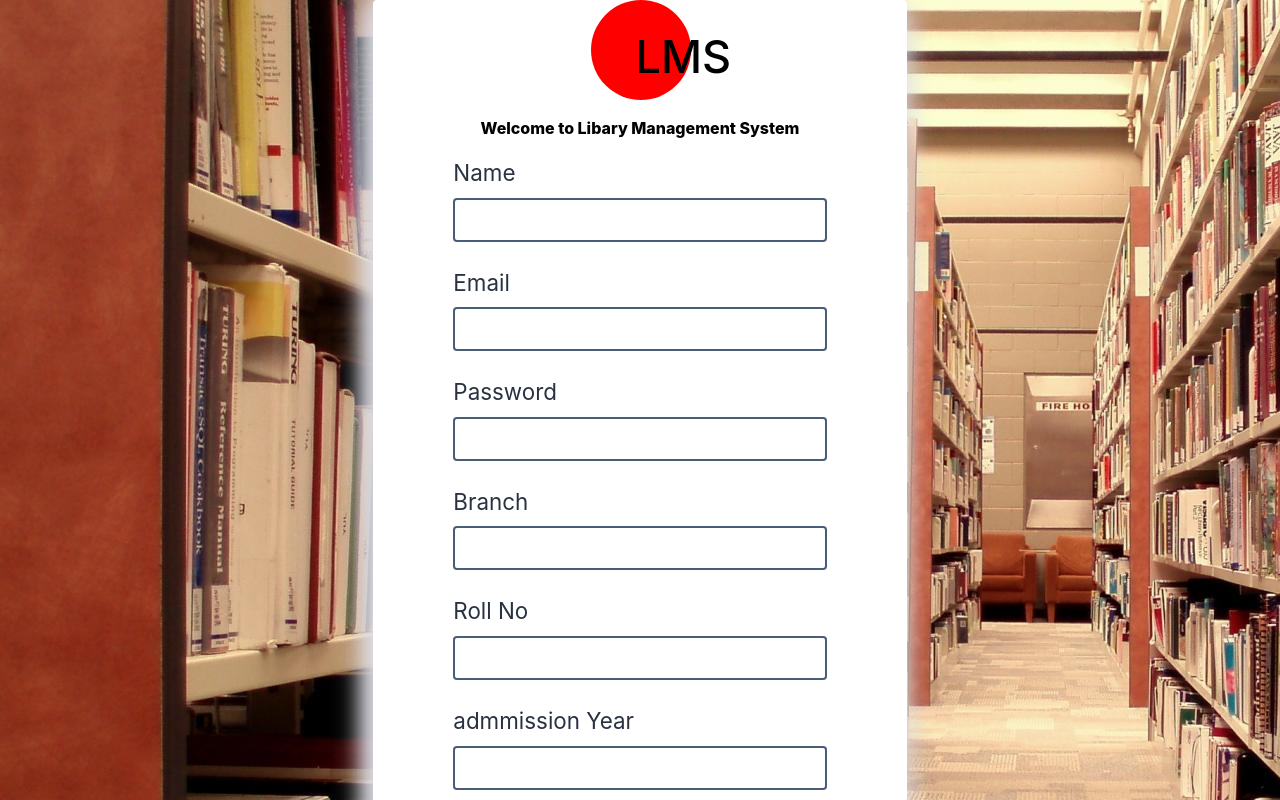
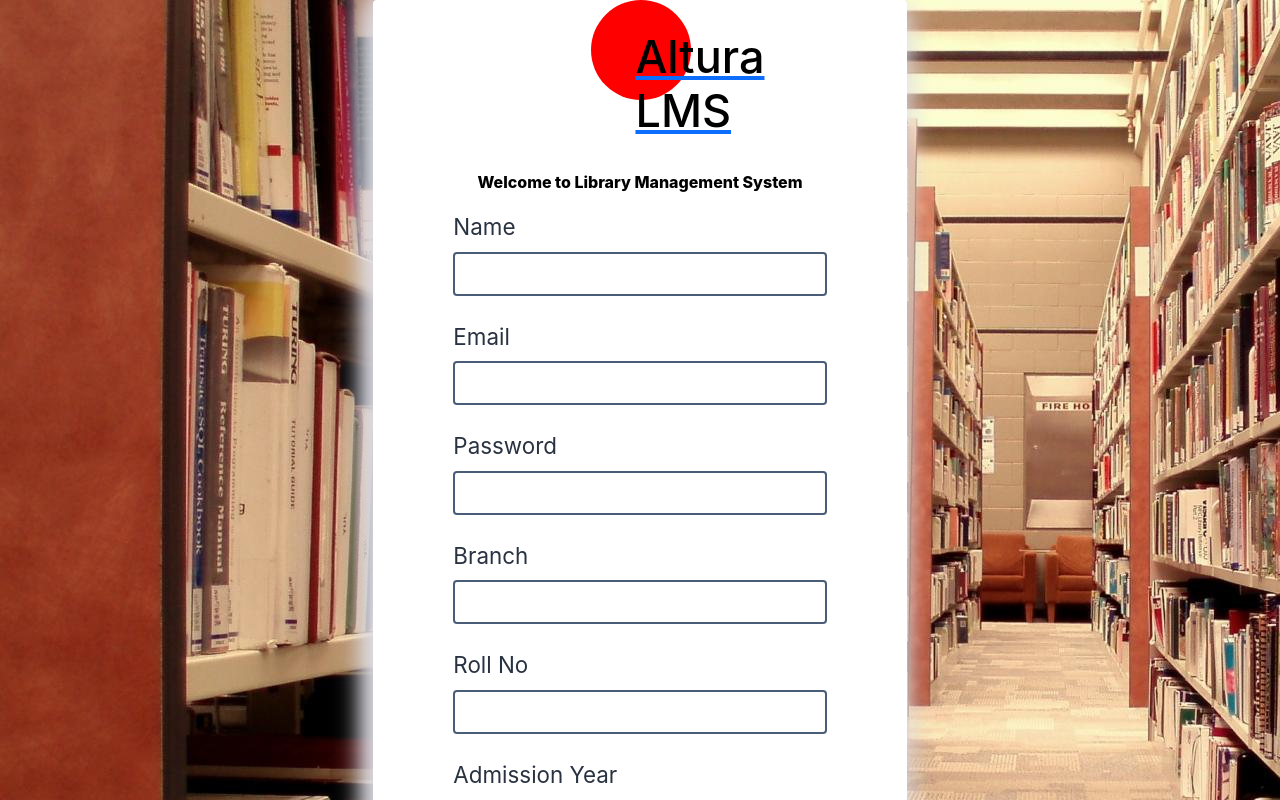
Before and after one commit to CodyAskew9/altura-prep-fe, a React (Create React App) app: page /register in a window 1280 px wide. Shown: the top 800 px of the page. Built offline with nearby package versions, Linux system fonts and the light colour scheme.

Commit message:
fixing spelling and styles

```diff
--- a/src/components/Form/Register.js
+++ b/src/components/Form/Register.js
@@ -55,9 +55,12 @@ const SignInForm = () => {
           <div className="container">
               <div style={{marginLeft:"37%"}}>
                         <div id="circle"></div>
-                          <h1  style={{color:"black",marginLeft:"44px",marginTop:"-70px",fontSize:"45px"}}>LMS</h1>
+                        <Link to="/">
+
+                          <h1  style={{color:"black",marginLeft:"44px",marginTop:"-70px",fontSize:"45px"}}>Altura LMS</h1>
+                        </Link>
                         </div>
-                        <p style={{color:"black",fontWeight:"800",textAlign:"center"}}>Welcome to Libary
+                        <p style={{color:"black",fontWeight:"800",textAlign:"center"}}>Welcome to Library
 Management System</p>
 
             <Form>
@@ -129,7 +132,7 @@ Management System</p>
               </div>
 
               <div className="form-row">
-                <label htmlFor="year">admmission Year </label>
+                <label htmlFor="year">Admission Year </label>
                 <Field
                   type="number"
                   name="year"
@@ -154,7 +157,7 @@ Management System</p>
             <Link to="/login"
              style={{
                fontFamily:"sans-serif",color:"black",textDecoration:"none",fontSize:"20px"}}>
-                 If You have account then plz login</Link>
+                 If You Have Account Then Please Login Here</Link>
             </div>
 
           </div>
--- a/src/components/Navbar.js
+++ b/src/components/Navbar.js
@@ -12,7 +12,7 @@ const Navbar = () => {
             <div className="container-fluid">
 
                 <a className="navbar-brand" href="/dashboard"
-                style={{fontFamily:"oswald",fontSize:"30px",marginTop:"-4px"}}>Libary Management System</a>
+                style={{fontFamily:"oswald",fontSize:"30px",marginTop:"-4px"}}>Altura LMS</a>
                 <p style={{textAlign:"center",marginRight:"10%",fontFamily:"sans-serif",fontSize:"24px"}}>
                 <i className="far fa-user "></i> { " "}{ currentUser && currentUser.user.name.split(" ")[0]}</p>
             </div>
--- a/src/components/UserHome.js
+++ b/src/components/UserHome.js
@@ -22,7 +22,7 @@ const UserHome = () => {
                   <p style={{fontSize:"22px",color:"white"}}> <b>Phone Number :</b> {currentUser && currentUser[0] && currentUser[0].phone_no}</p>
                   <p style={{fontSize:"22px",color:"white"}}> <b>Enrollment No : </b>{currentUser && currentUser[0] && currentUser[0].roll_no}</p>
                   <p style={{fontSize:"22px",color:"white"}}><b>Branch : </b>{currentUser && currentUser[0] && currentUser[0].branch}</p>
-                  <p style={{fontSize:"22px",color:"white"}}> <b>Addmission Year :</b> {currentUser && currentUser[0] && currentUser[0].addmission_year}</p>
+                  <p style={{fontSize:"22px",color:"white"}}> <b>Admission Year :</b> {currentUser && currentUser[0] && currentUser[0].addmission_year}</p>
                    </>}
 
 
--- a/src/screens/AdminLogin.js
+++ b/src/screens/AdminLogin.js
@@ -32,7 +32,8 @@ const AdminLogin = () => {
                     <div className="col-md-6 m-auto" style={{opacity:1}}>
                         <div style={{marginLeft:"37%"}}>
                         <div id="circle"></div>
-                          <h3 className="LMS" style={{fontFamily:"sans-serif"}}>LMS</h3>
+                        <Link to="/">  <h3 className="LMS" style={{fontFamily:"sans-serif"}}> Altura LMS</h3>
+                        </Link>
                         </div>
                         <p style={{color:"white",fontWeight:"800",textAlign:"center"}}>Welcome to Libary
 Management System</p>
--- a/src/screens/AllBook.js
+++ b/src/screens/AllBook.js
@@ -68,17 +68,17 @@ let newBooksId = filterBook22 && filterBook22.map(book=> book.bookId)
     return (
         <div>
                <div className="col-md-10 m-auto" >
-                  <h3 className='text-center bg-info p-2' style={{fontFamily:"sans-serif",}}>All AVAILABLE BOOk IN LIBRARY</h3>
+                  <h3 className='text-center bg-info p-2' style={{fontFamily:"sans-serif",}}>All AVAILABLE BOOKS IN LIBRARY</h3>
                   <br />
                   <Toast onClose={() => setShow(false)} show={show} delay={3000} autohide>
-                 <Toast.Body style={{backgroundColor:"green",color:"white",fontSize:"18px"}}>You successfully send issue request for {bootTitle}  </Toast.Body>
+                 <Toast.Body style={{backgroundColor:"green",color:"white",fontSize:"18px"}}>You successfully sent issue request for {bootTitle}  </Toast.Body>
                   </Toast>
 
 
 
             </div>
 
-            {error && <div className="alert alert-danger"> You have already request for this book </div>}
+            {error && <div className="alert alert-danger"> You already have a request for this book </div>}
 
            {    !books.length ?
            <div style={{marginLeft:"40%",marginTop:"5%"}}>
--- a/src/screens/Issue_Return.js
+++ b/src/screens/Issue_Return.js
@@ -27,12 +27,12 @@ const Issue_Return = () => {
         <div className="col-md-10 m-auto pt-4">
         {!filterd.length  ? <>
         <div className="bg-success p-2 text-center">
-        <h4 style={{textAlign:"center",fontFamily:"sans-serif",color:"white"}}>Yet No booked Issued Today</h4>
+        <h4 style={{textAlign:"center",fontFamily:"sans-serif",color:"white"}}> No Books Issued Today</h4>
         </div>
 
         </> :
         <>
-          <h4 style={{textAlign:"center",fontFamily:"sans-serif"}}>Today Issued Book</h4>
+          <h4 style={{textAlign:"center",fontFamily:"sans-serif"}}>Todays Issued Book</h4>
           <table  className='table table-bordered table-responsive-sm'>
 
 <thead className='thead-dark bg-info'>
--- a/src/screens/Login.js
+++ b/src/screens/Login.js
@@ -31,10 +31,9 @@ const Login = () => {
                     <div className="col-md-6 m-auto" style={{opacity:1}}>
                         <div style={{marginLeft:"37%"}}>
                         <div id="circle"></div>
-                          <h3 className="LMS" style={{fontFamily:"sans-serif"}}>LMS</h3>
+                         <Link to="/"> <h3 className="LMS" style={{fontFamily:"sans-serif", textDecorationLine:"none"}}> Altura LMS</h3></Link>
                         </div>
-                        <p style={{color:"white",fontWeight:"800",textAlign:"center"}}>Welcome to Libary
-Management System</p>
+                        <p style={{color:"white",fontWeight:"800",textAlign:"center"}}>Welcome to Altura LMS</p>
 <img src={StudentIMage} alt="StudentIMage" style={{height:"220px",width:"220px",borderRadius:"50%"}} />
                     <div style={{marginTop:"20px"}}>
                         <input type="text" className="form-control" style={{height:"60px",borderRadius:"20px"}}
@@ -56,7 +55,7 @@ Management System</p>
                     </button>
                     </div>
                     <br />
-                    <Link to="/register"  style={{fontFamily:"sans-serif",color:"white",textDecoration:"none"}}>Ifyou don't have account then plz Register</Link>
+                    <Link to="/register"  style={{fontFamily:"sans-serif",color:"white",textDecoration:"none"}}>Register New Student</Link>
 
             </div>
         </div>
```
Also changed, not shown: src/screens/Register.js (+5 -3 lines).
